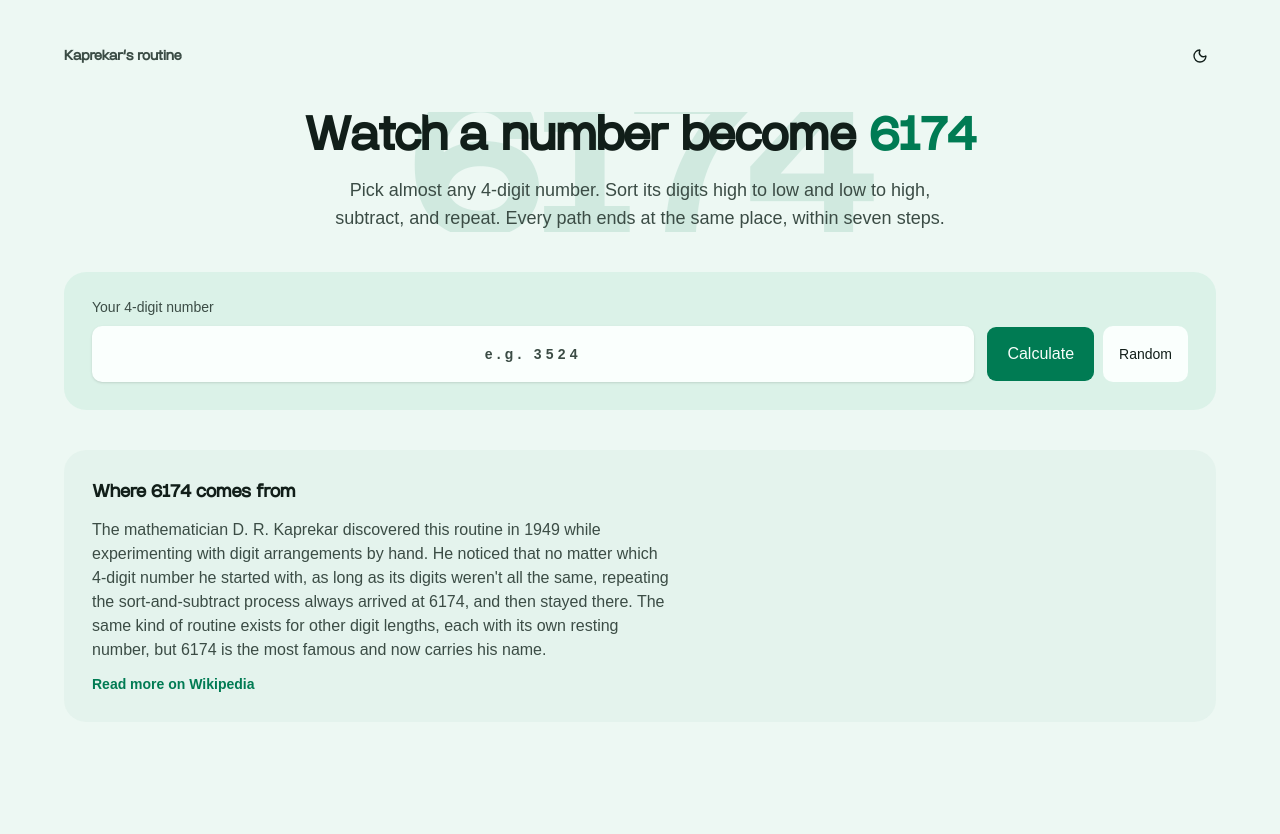
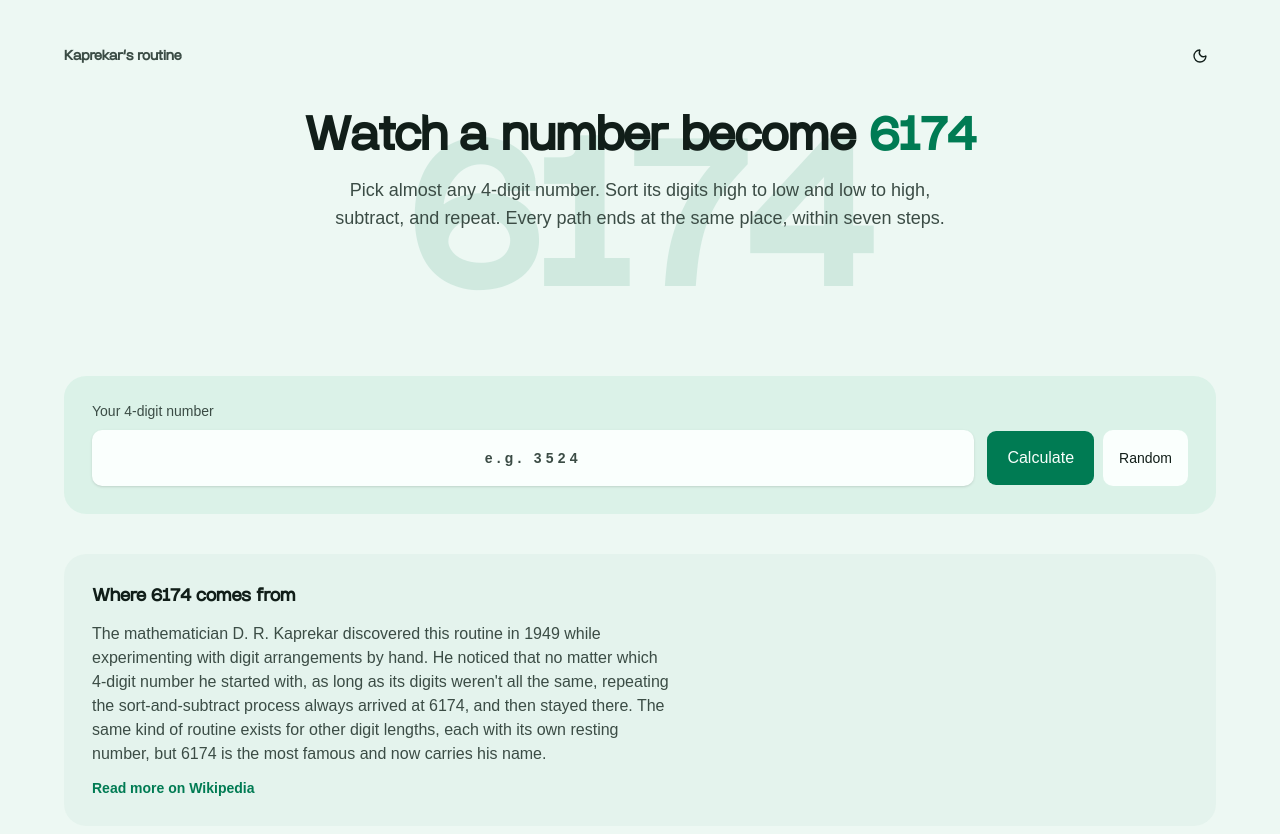
Before and after one commit to cr2007/kaprekars-constant, a React (Vite) app: page / in a window 1280 px wide. Shown: the top 834 px of the page. Before the commit the page ends 800 px from the top, so only its background shows below. Built offline with nearby package versions, Linux system fonts and the light colour scheme.

Commit message:
fix: stop the hero watermark clipping top and bottom
The watermark span's own line box was taller than the header's
natural content height at most widths, and the header clips
overflow. Give the header a min-height that covers the
watermark's line box at each breakpoint.

```diff
--- a/src/App.tsx
+++ b/src/App.tsx
@@ -122,7 +122,10 @@ export default function App() {
         </p>
 
         <main id="main-content" className="contents">
-          <header id="hero" className="relative overflow-hidden text-center">
+          <header
+            id="hero"
+            className="relative min-h-44 overflow-hidden text-center sm:min-h-56"
+          >
             <span
               aria-hidden
               className="pointer-events-none absolute inset-x-0 top-1/2 -z-10 -translate-y-1/2 select-none font-heading text-[10rem] leading-none font-bold text-primary/12 sm:text-[13rem] dark:text-primary/15"
```
